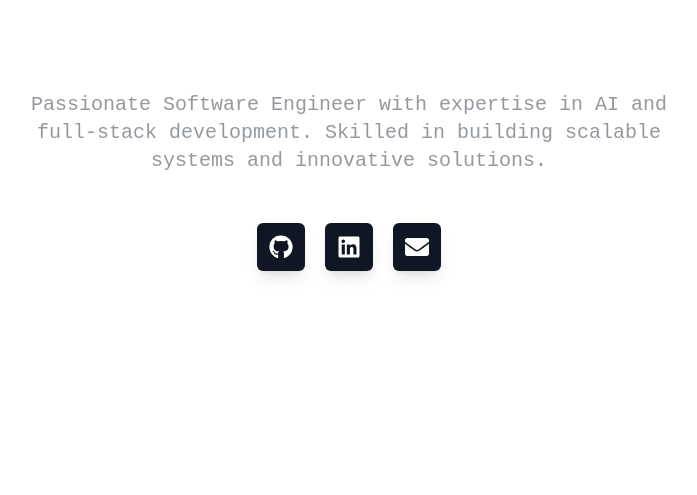
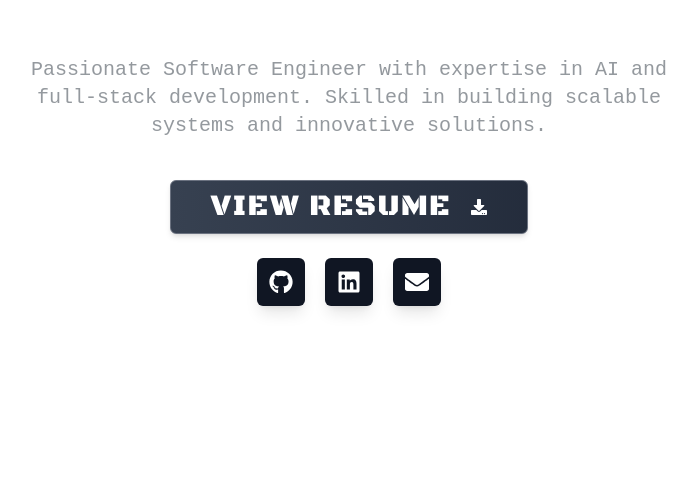
Before and after one commit to Rakotomalala01/portfolio, a React (Vite) app: page / in a window 1280 px wide. Shown: the part 305-800 px from the top of the page, without its empty margins (291-988 px from the left). Built offline with nearby package versions, Linux system fonts and the light colour scheme.

Commit message:
JR: download resume

```diff
--- a/src/components/body/sections/home-section.tsx
+++ b/src/components/body/sections/home-section.tsx
@@ -1,4 +1,5 @@
 import ContactList from "@/components/ui/contact-list";
+import MyCVDownloader from "@/components/ui/myCVDownloader";
 import { useState, useEffect, useMemo } from "react";
 
 const Home = () => {
@@ -67,7 +68,7 @@ const Home = () => {
       className="h-screen flex flex-col items-center justify-center text-center pb-10 bg-background text-white overflow-hidden"
     >
       <h1
-        className="text-4xl md:text-6xl font-blackops tracking-wider mb-"
+        className="text-4xl md:text-6xl font-blackops tracking-wider"
         aria-live="polite"
       >
         <span className="">{text}</span>
@@ -81,6 +82,7 @@ const Home = () => {
       <p className="text-lg md:text-xl font-light text-muted-foreground mb-6 max-w-2xl">
         {homeDescription}
       </p>
+      <MyCVDownloader/>
       <ContactList/>
 
     </section>
--- a/src/components/ui/button.tsx
+++ b/src/components/ui/button.tsx
@@ -19,6 +19,7 @@ const buttonVariants = cva(
           "bg-secondary text-secondary-foreground shadow-sm hover:bg-secondary/80",
         ghost: "hover:bg-background hover:text-accent-foreground",
         link: "text-primary underline-offset-4 hover:underline",
+        null:""
       },
       size: {
         default: "h-9 px-4 py-2",
--- a/src/components/ui/cv-downloader.tsx
+++ /dev/null
@@ -1,39 +0,0 @@
-import React from 'react';
-
-const FuturisticContainer = () => {
-  return (
-    <div className="flex flex-colon space-x-4 mt-4 px-6 py-2 text-white text-lg font-bold rounded-lg bg-gradient-to-r from-gray-700 to-gray-900 hover:from-gray-600 hover:to-gray-800 border border-gray-500 shadow-md hover:shadow-lg">
-          {/* GitHub */}
-          <a
-            href="https://github.com/Rakotomalala01"
-            target="_blank"
-            rel="noopener noreferrer"
-            className="flex items-center justify-center w-12 h-12 rounded-md bg-gray-800 text-white hover:scale-110 transition-transform duration-300 shadow-lg"
-          >
-            <FaGithub size={24} />
-          </a>
-
-          {/* LinkedIn */}
-          <a
-            href="https://www.linkedin.com/in/johary-rakotomalala/"
-            target="_blank"
-            rel="noopener noreferrer"
-            className="flex items-center justify-center w-12 h-12 rounded-md bg-blue-600 text-white hover:scale-110 transition-transform duration-300 shadow-lg"
-          >
-            <FaLinkedin size={24} />
-          </a>
-
-          {/* Email */}
-          <a
-            href="mailto:johary.rakotomalala2001@gmail.com"
-            target="_blank"
-            rel="noopener noreferrer"
-            className="flex items-center justify-center w-12 h-12 rounded-md bg-red-500 hover:scale-110 transition-transform duration-300 shadow-lg"
-          >
-            <FaEnvelope size={24} />
-          </a>
-        </div>
-  );
-};
-
-export default FuturisticContainer;
--- /dev/null
+++ b/src/components/ui/myCVDownloader.tsx
@@ -0,0 +1,29 @@
+import React from 'react';
+import { FaDownload } from 'react-icons/fa';
+import { Button } from './button';
+
+
+const MyCVDownloader = () => {
+  const handleViewResume = () => {
+    window.open(
+      'https://drive.google.com/file/d/1zFnvevnw9UfXzCvg0FGzXYUflE5ZRweQ/view',
+      '_blank'
+    );
+  };
+  return (
+      <div className="flex flex-col space-x-4 mt-4 px-6 py-2 text-white text-lg font-bold rounded-md bg-gradient-to-r from-gray-700 to-gray-900 border border-gray-500 shadow-md hover:shadow-lg transition-colors duration-100 ease-in-out bg-[length:200%_200%] hover:bg-[position:100%_0] hover:text-keyword hover:[box-shadow:var(--shadow-blue-strong)] px-3">
+
+      {/* GitHub */}
+      <Button onClick={handleViewResume} variant='null'
+        className="flex items-center gap-x-5 text-1xl md:text-3xl font-blackops tracking-wider">
+        VIEW RESUME
+        <FaDownload className="h-6 w-6 " />
+      </Button>
+
+
+    </div>
+
+  );
+};
+
+export default MyCVDownloader;
```
